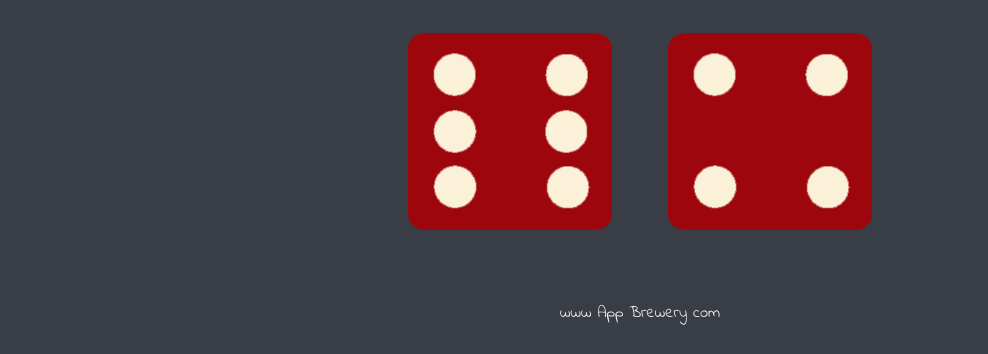
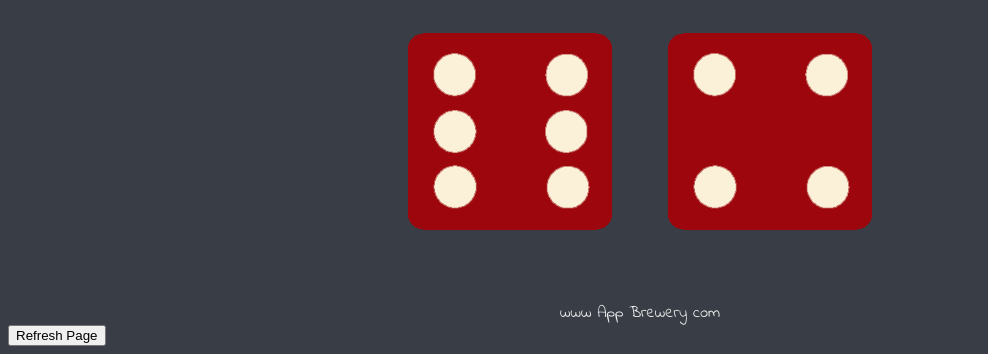
Before and after one commit to GilbertAkham/cv, a plain HTML site: page index.html in a window 1280 px wide. Shown: the part 462-816 px from the top of the page, without its empty margins (0-988 px from the left). Drawn offline with Linux system fonts and the light colour scheme.

Commit message:
Add files via upload

```diff
--- a/index.html
+++ b/index.html
@@ -3,8 +3,13 @@
   <head>
     <meta charset="utf-8">
     <title>Dice</title>
-    <link rel="stylesheet" href="style.css">
-    <link href="https://fonts.googleapis.com/css?family=Indie+Flower|Lobster" rel="stylesheet">
+      <link rel="stylesheet" href="style.css">
+        <link href="https://fonts.googleapis.com/css?family=Indie+Flower|Lobster" rel="stylesheet">
+
+
+
+
+
   </head>
 <body>
     <div class="container">
@@ -27,4 +32,5 @@
 
 </body>
   <footer>www App Brewery com</footer>
+    <button class="btn1" onClick="window.location.reload();">Refresh Page</button>
 </html>
--- a/style.css
+++ b/style.css
@@ -39,3 +39,6 @@ footer {
   font-family: 'Indie Flower', cursive;
 
 }
+.btn1{
+  text-align: center;
+}
```
